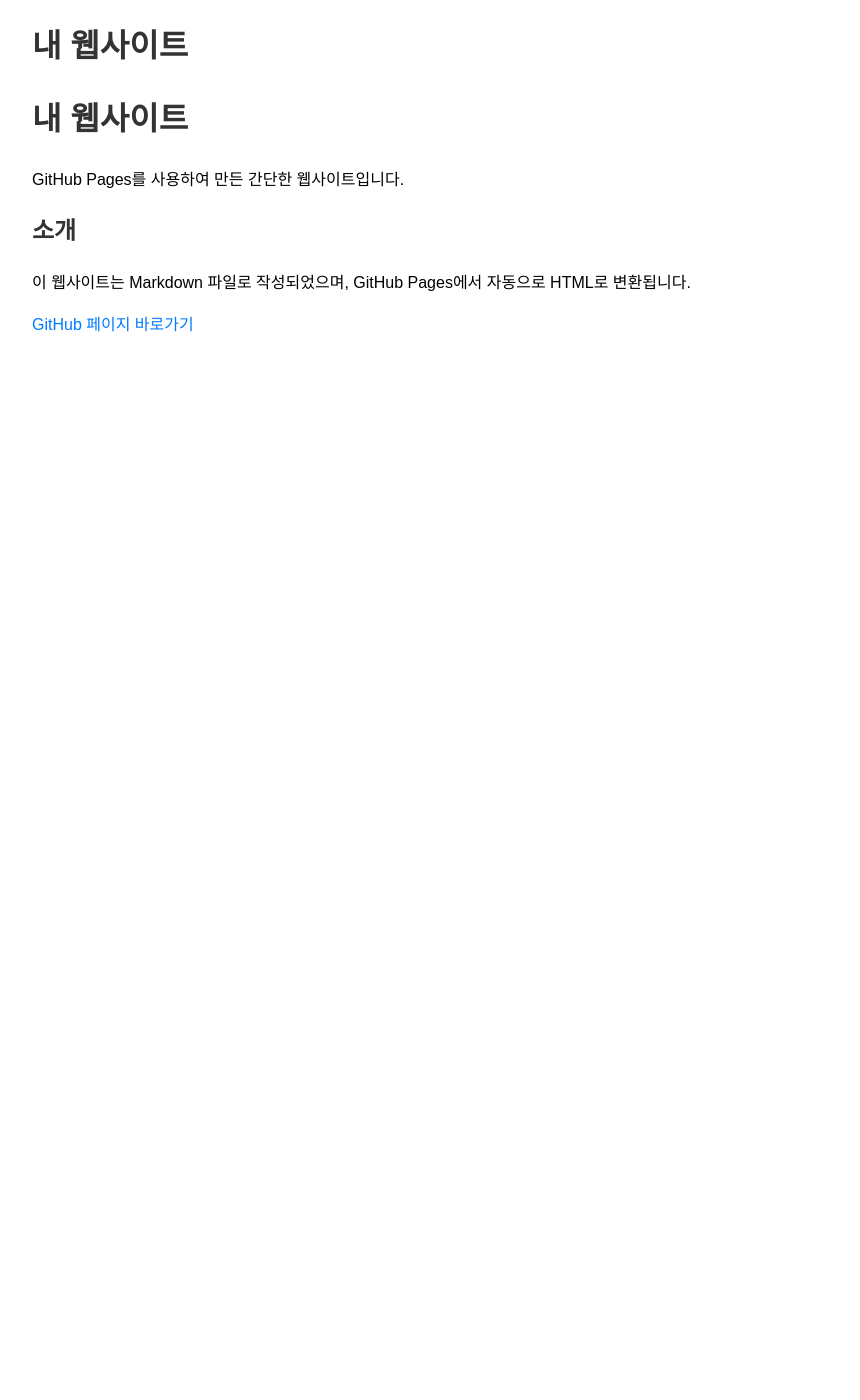
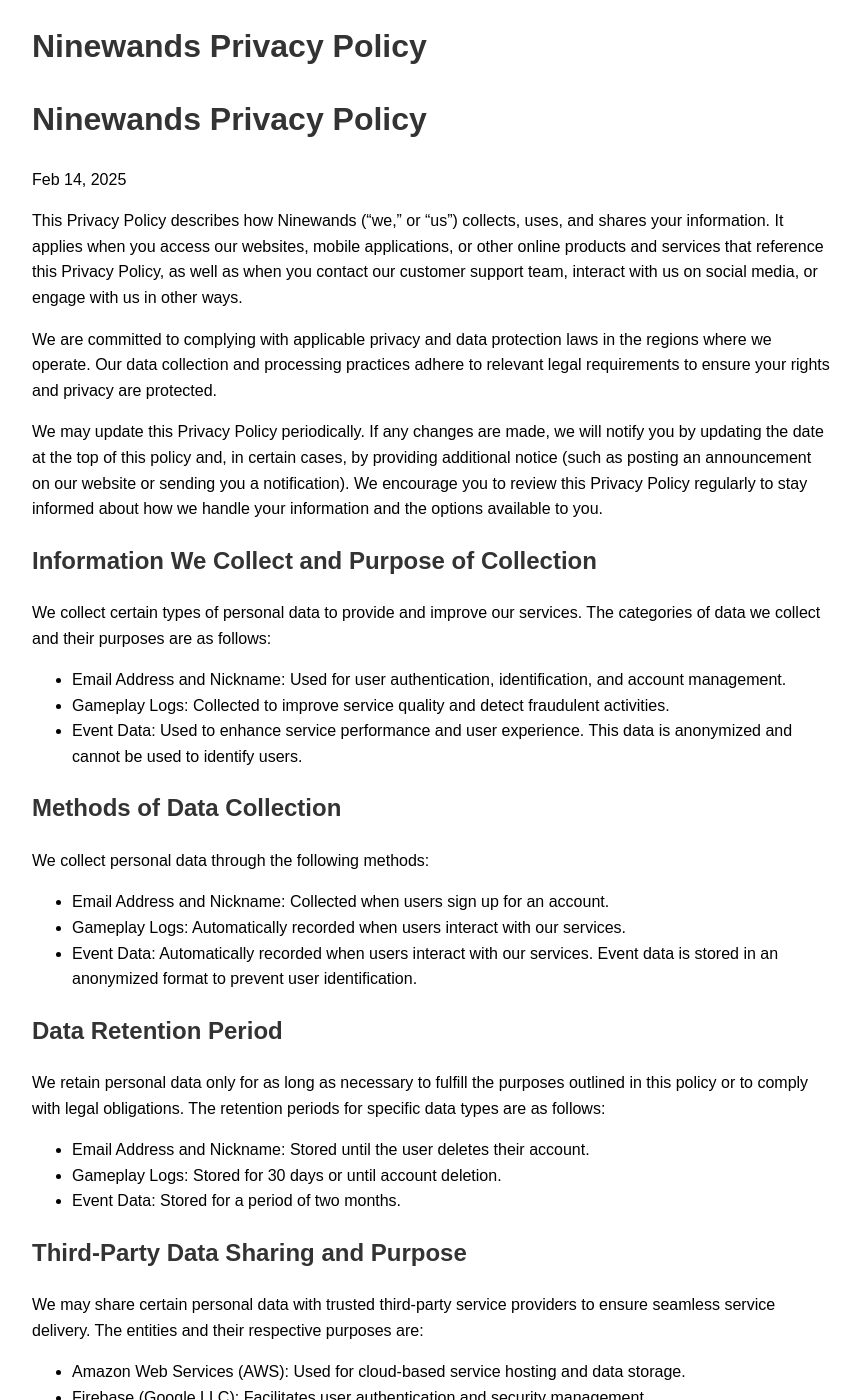
Before and after one commit to ninewands/privacy-policy, a Jekyll site: the page built from index.md, in a window 1280 px wide and 1400 px high. Shown: the whole window, without its empty margins (208-1068 px from the left). Built offline with Jekyll 4.4.1, drawn with Linux system fonts in a browser that asks for light colours; some of the changed text lies outside the part shown.

Commit message:
개인정보 처리방침 추가

```diff
--- a/index.md
+++ b/index.md
@@ -1,12 +1,82 @@
 ---
 layout: default
-title: 내 웹사이트
+title: Ninewands Privacy Policy
 ---
 
-# 내 웹사이트
-GitHub Pages를 사용하여 만든 간단한 웹사이트입니다.
+# Ninewands Privacy Policy
 
-## 소개
-이 웹사이트는 Markdown 파일로 작성되었으며, GitHub Pages에서 자동으로 HTML로 변환됩니다.
+Feb 14, 2025
 
-[GitHub 페이지 바로가기](https://naver.com)
+This Privacy Policy describes how Ninewands (“we,” or “us”) collects, uses, and shares your information. It applies when you access our websites, mobile applications, or other online products and services that reference this Privacy Policy, as well as when you contact our customer support team, interact with us on social media, or engage with us in other ways.
+
+We are committed to complying with applicable privacy and data protection laws in the regions where we operate. Our data collection and processing practices adhere to relevant legal requirements to ensure your rights and privacy are protected.
+
+We may update this Privacy Policy periodically. If any changes are made, we will notify you by updating the date at the top of this policy and, in certain cases, by providing additional notice (such as posting an announcement on our website or sending you a notification). We encourage you to review this Privacy Policy regularly to stay informed about how we handle your information and the options available to you.
+
+## Information We Collect and Purpose of Collection
+
+We collect certain types of personal data to provide and improve our services. The categories of data we collect and their purposes are as follows:
+
+* Email Address and Nickname: Used for user authentication, identification, and account management.
+* Gameplay Logs: Collected to improve service quality and detect fraudulent activities.
+* Event Data: Used to enhance service performance and user experience. This data is anonymized and cannot be used to identify users.
+
+## Methods of Data Collection
+
+We collect personal data through the following methods:
+
+* Email Address and Nickname: Collected when users sign up for an account.
+* Gameplay Logs: Automatically recorded when users interact with our services.
+* Event Data: Automatically recorded when users interact with our services. Event data is stored in an anonymized format to prevent user identification.
+
+## Data Retention Period
+
+We retain personal data only for as long as necessary to fulfill the purposes outlined in this policy or to comply with legal obligations. The retention periods for specific data types are as follows:
+
+* Email Address and Nickname: Stored until the user deletes their account.
+* Gameplay Logs: Stored for 30 days or until account deletion.
+* Event Data: Stored for a period of two months.
+
+## Third-Party Data Sharing and Purpose
+
+We may share certain personal data with trusted third-party service providers to ensure seamless service delivery. The entities and their respective purposes are:
+
+* Amazon Web Services (AWS): Used for cloud-based service hosting and data storage.
+* Firebase (Google LLC): Facilitates user authentication and security management.
+* Google Analytics: Collects anonymized event data to analyze and improve service performance.
+
+We ensure that any third-party providers adhere to stringent data protection standards to safeguard user data.
+
+## International Data Transfers
+
+To provide our services, we may transfer and store your personal data on servers in other countries. Your data may be processed in the following jurisdictions:
+
+* AWS (Amazon Web Services) - United States: Data storage and service operations.
+* Firebase (Google LLC) - United States: User authentication and security management.
+* Google Analytics (Google LLC) - United States: Anonymous event data collection and analysis.
+
+When transferring data internationally, we implement appropriate security measures such as encryption and access controls to protect your data. You also have the right to request the deletion of your personal data at any time.
+
+## Data Protection Measures
+
+We employ a range of security measures to protect personal data from unauthorized access, alteration, disclosure, or destruction. These include:
+
+* SSL encryption to secure data transmission.
+* Access control mechanisms that require user authentication.
+* Minimization of data collection to ensure only necessary information is gathered.
+* Compliance with internal data protection policies to maintain security standards.
+
+## User Rights
+
+You have the following rights concerning your personal data:
+
+* Access and Review: You can access and review your personal data through in-app features, such as account settings, or by contacting us.
+* Modification and Deletion: You can update your personal data through in-app features, such as account settings, or by contacting us. You can also delete your personal data by using the account deletion feature or by reaching out to us.
+
+To exercise these rights, you may contact us through the details provided below.
+
+## Contact Information
+
+If you have any questions about this Privacy Policy, please contact us at ninewands.studios@gmail.com.
+
+We are committed to addressing privacy-related concerns promptly and transparently.
```
